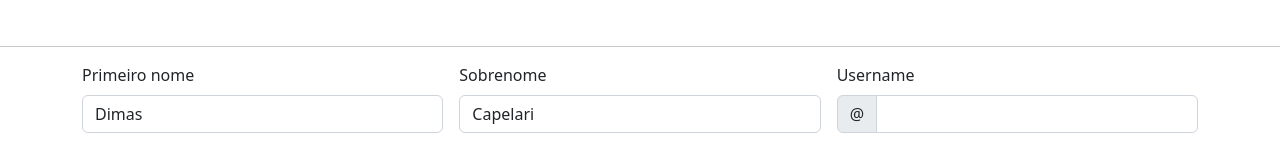
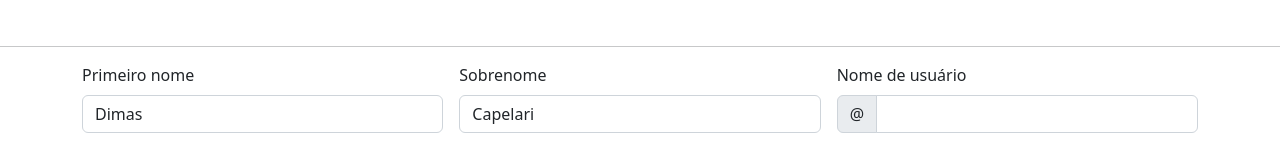
Before and after one commit to dimascapelari/vue-bootstrap, a Vue app: page /forms in a window 1280 px wide. Shown: the part 1212-1365 px from the top of the page. Built offline with nearby package versions, Linux system fonts and the light colour scheme.

Commit message:
validacao de formulario

```diff
--- a/src/views/FormsView.vue
+++ b/src/views/FormsView.vue
@@ -178,7 +178,7 @@
       </div>
       <div class="col-md-4">
         <label for="validationCustomUsername" class="form-label"
-          >Username</label
+          >Nome de usuário</label
         >
         <div class="input-group has-validation">
           <span class="input-group-text" id="inputGroupPrepend">@</span>
```
